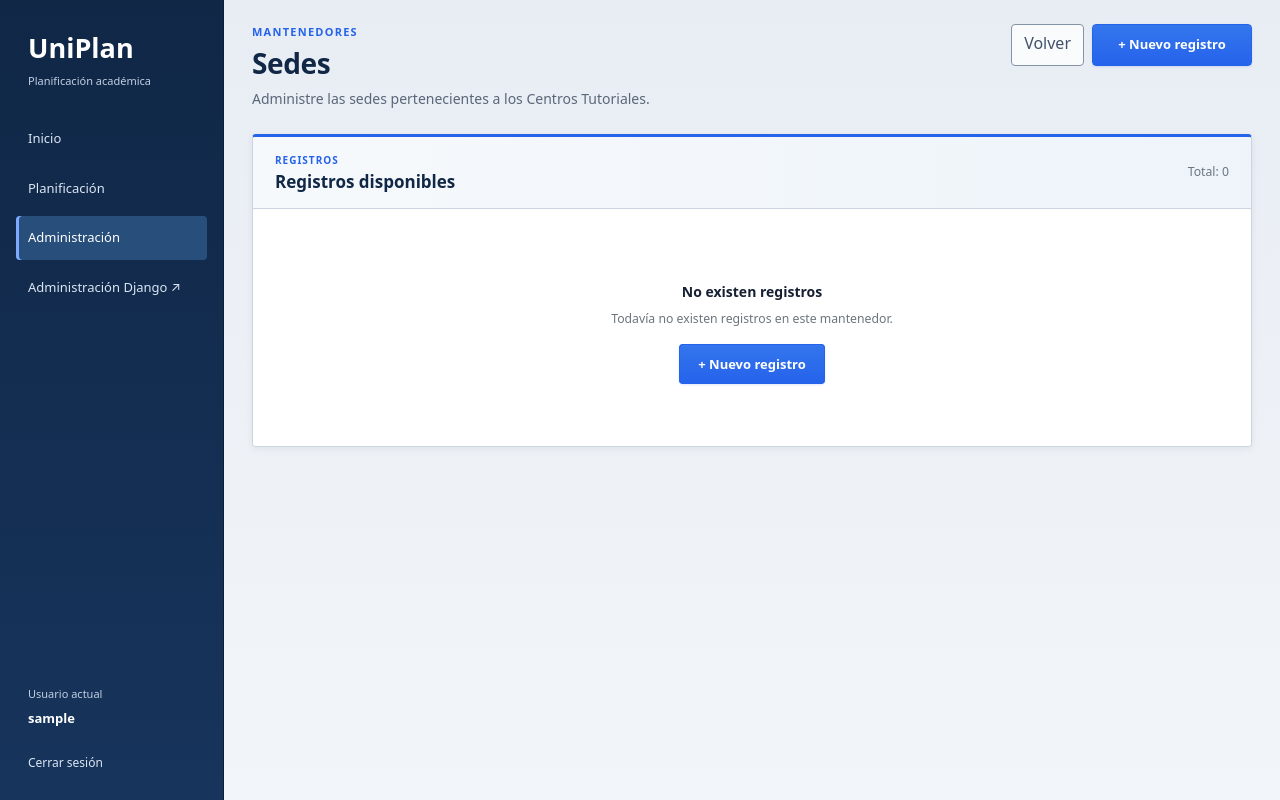
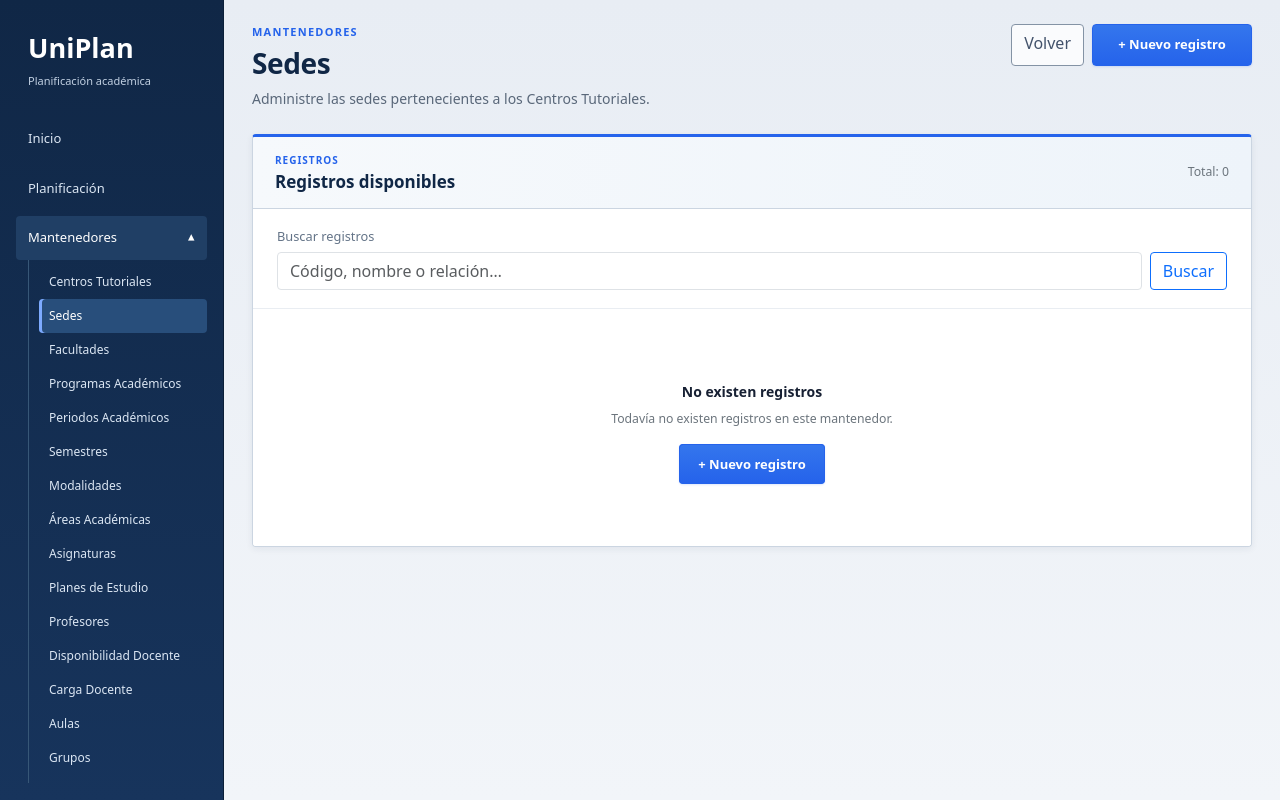
Before and after one commit to maxguzmanh/proyecto-apt-planificacion-horarios, a Django app: page /mantenedores/sedes/ in a window 1280 px wide. Run offline with Django 5.2, Linux system fonts and the light colour scheme; the visitor is signed in with stand-in values (Sample User, id 1); data that the repository does not hold is empty.

Commit message:
Integra mantenedores en la interfaz administrativa

```diff
--- /dev/null
+++ b/04_Codigo_Fuente/capstone_horarios/academico/context_processors.py
@@ -0,0 +1,14 @@
+"""Navegación por permisos usando el catálogo CRUD existente."""
+
+def menu_mantenedores(request):
+    from .views import MANTENEDORES
+    orden=["centros","sedes","facultades","programas","periodos","semestres","modalidades","areas","asignaturas","planes","profesores","disponibilidades","cargas_docentes","aulas","grupos"]
+    actual=getattr(getattr(request,"resolver_match",None),"url_name",None)
+    opciones=[]
+    if request.user.is_authenticated:
+        for clave in orden:
+            c=MANTENEDORES[clave];meta=c["modelo"]._meta
+            if request.user.has_perm(f"{meta.app_label}.view_{meta.model_name}"):
+                nombre={"disponibilidades":"Disponibilidad Docente","cargas_docentes":"Carga Docente"}.get(clave,c["titulo"])
+                opciones.append({"nombre":nombre,"ruta":c["listado_url"],"activa":actual in [c[k] for k in ("listado_url","crear_url","editar_url","eliminar_url")]})
+    return {"menu_mantenedores":opciones,"mantenedores_abierto":actual=="mantenedores" or any(o["activa"] for o in opciones)}
--- a/04_Codigo_Fuente/capstone_horarios/academico/forms.py
+++ b/04_Codigo_Fuente/capstone_horarios/academico/forms.py
@@ -949,6 +949,11 @@ class GrupoForm(forms.ModelForm):
             .order_by("nombre")
         )
 
+        centro_seleccionado = self.data.get(self.add_prefix("centro_tutorial")) if self.is_bound else centro_actual
+        if centro_seleccionado and str(centro_seleccionado).isdigit():
+            compatibles = ProgramaCentroTutorial.objects.filter(centro_tutorial_id=centro_seleccionado, activo=True).values("programa_id")
+            self.fields["programa"].queryset = self.fields["programa"].queryset.filter(pk__in=compatibles)
+
         self.fields["periodo"].queryset = queryset_activos_con_actual(
             PeriodoAcademico,
             periodo_actual,
--- a/04_Codigo_Fuente/capstone_horarios/academico/templates/academico/mantenedores/lista_generica.html
+++ b/04_Codigo_Fuente/capstone_horarios/academico/templates/academico/mantenedores/lista_generica.html
@@ -73,12 +73,16 @@
 
 
             <div class="text-secondary small">
-                Total: {{ registros|length }}
+                Total: {{ total_registros }}{% if busqueda %} · Resultados: {{ registros|length }}{% endif %}
             </div>
 
         </div>
 
 
+        <form method="GET" class="maintenance-search">
+            <label for="mantenedor-busqueda">Buscar registros</label>
+            <div><input id="mantenedor-busqueda" type="search" name="q" value="{{ busqueda }}" maxlength="200" class="form-control" placeholder="Código, nombre o relación…"><button type="submit" class="btn btn-outline-primary">Buscar</button>{% if busqueda %}<a href="{% url listado_url %}" class="btn btn-outline-secondary">Limpiar</a>{% endif %}</div>
+        </form>
         {% if registros %}
 
             <div class="table-responsive">
@@ -227,12 +231,11 @@
                 <div class="text-center py-5">
 
                     <div class="fw-semibold mb-2">
-                        No existen registros
+                        {% if busqueda %}No se encontraron registros{% else %}No existen registros{% endif %}
                     </div>
 
                     <div class="text-secondary small mb-4">
-                        Todavía no existen registros
-                        en este mantenedor.
+                        {% if busqueda %}Pruebe otro término de búsqueda.{% else %}Todavía no existen registros en este mantenedor.{% endif %}
                     </div>
 
 
--- a/04_Codigo_Fuente/capstone_horarios/academico/views.py
+++ b/04_Codigo_Fuente/capstone_horarios/academico/views.py
@@ -7,6 +7,7 @@ from django.contrib.auth.decorators import (
 )
 from django.db import IntegrityError
 from django.db.models.deletion import ProtectedError
+from django.db.models import Q, CharField, TextField, ForeignKey
 from django.shortcuts import (
     get_object_or_404,
     redirect,
@@ -678,6 +679,24 @@ def listado_generico(
     config = MANTENEDORES[clave]
 
     objetos = config["queryset"]()
+    total_registros = objetos.count()
+    busqueda = request.GET.get("q", "").strip()[:200]
+    if busqueda:
+        modelo = config["modelo"]
+        campos = []
+        for field in modelo._meta.concrete_fields:
+            if isinstance(field, (CharField, TextField)): campos.append(field.name)
+            elif isinstance(field, ForeignKey):
+                campos.extend(f"{field.name}__{f.name}" for f in field.related_model._meta.concrete_fields if isinstance(f, (CharField, TextField)))
+        for palabra in busqueda.split()[:10]:
+            consulta = Q()
+            for campo in campos: consulta |= Q(**{campo+"__icontains": palabra})
+            # Semestre tiene un número con choices, no un campo nombre.
+            if modelo is Semestre:
+                numeros = [valor for valor, etiqueta in modelo._meta.get_field("numero").choices if palabra.casefold() == str(etiqueta).casefold() or palabra == str(valor)]
+                consulta |= Q(numero__in=numeros)
+            objetos = objetos.filter(consulta) if consulta.children else objetos.none()
+        objetos = objetos.distinct()
 
     registros = []
 
@@ -711,6 +730,8 @@ def listado_generico(
         "descripcion": config["descripcion"],
         "columnas": [columna[0] for columna in config["columnas"]],
         "registros": registros,
+        "total_registros": total_registros, "busqueda": busqueda,
+        "listado_url": config["listado_url"],
         "crear_url": config["crear_url"],
         "editar_url": config["editar_url"],
         "eliminar_url": config["eliminar_url"],
@@ -904,6 +925,10 @@ def eliminar_generico(
 
         try:
 
+            # El FK del plan hacia programa es CASCADE: evitar borrar planes
+            # académicos silenciosamente desde la confirmación genérica.
+            if isinstance(objeto, ProgramaAcademico) and PlanEstudioAsignatura.objects.filter(programa=objeto).exists():
+                raise ProtectedError("El programa tiene planes de estudio asociados.", [objeto])
             objeto.delete()
 
         except (
--- a/04_Codigo_Fuente/capstone_horarios/config/settings.py
+++ b/04_Codigo_Fuente/capstone_horarios/config/settings.py
@@ -69,6 +69,7 @@ TEMPLATES = [
                 "django.template.context_processors.request",
                 "django.contrib.auth.context_processors.auth",
                 "django.contrib.messages.context_processors.messages",
+                "academico.context_processors.menu_mantenedores",
             ],
         },
     },
--- a/04_Codigo_Fuente/capstone_horarios/horarios/static/horarios/css/estilos.css
+++ b/04_Codigo_Fuente/capstone_horarios/horarios/static/horarios/css/estilos.css
@@ -1948,3 +1948,19 @@ a:hover {
 @media(max-width:1100px) { .dashboard-main-grid,.dashboard-lower-grid { grid-template-columns:minmax(0,1.5fr) minmax(0,1fr); } .dashboard-kpi { padding:16px; } }
 @media(max-width:850px) { .dashboard-main-grid,.dashboard-lower-grid,.dashboard-detail-grid { grid-template-columns:1fr; } .dashboard-kpis { grid-template-columns:repeat(2,minmax(0,1fr)); } }
 @media(max-width:500px) { .dashboard-kpis { grid-template-columns:1fr; } .dashboard-header { gap:18px; } .dashboard-period { width:100%; } .dashboard-period-controls .form-select { flex:1; min-width:0; } .dashboard-panel { padding:18px; } .dashboard-offer-list .dashboard-item { flex-direction:column; align-items:start; gap:7px; } .dashboard-offer-list .dashboard-item>a { align-self:start; } }
+
+.sidebar-maintenance summary { display:flex; align-items:center; justify-content:space-between; padding:12px; cursor:pointer; font-size:13px; color:#dbe6f3; list-style:none; border-radius:4px; }
+.sidebar-maintenance summary::-webkit-details-marker { display:none; }
+.sidebar-maintenance summary:hover,.sidebar-maintenance[open]>summary { background:#203f65; color:#fff; }
+.sidebar-maintenance summary:focus-visible { outline:2px solid #b9d3ff; outline-offset:2px; }
+.sidebar-chevron { display:inline-block; transition:transform .15s ease; }
+.sidebar-maintenance[open] .sidebar-chevron { transform:rotate(180deg); }
+.sidebar-maintenance-links { padding:5px 0 8px 10px; border-left:1px solid #375777; margin-left:12px; }
+.sidebar-navigation .sidebar-maintenance-links a { padding:8px 10px; font-size:12px; }
+.sidebar-technical { display:block; color:#c1d0e2; text-decoration:none; font-size:11px; margin:14px 0; }
+.sidebar-technical:hover { color:#fff; }
+.maintenance-search { padding:18px 24px; border-bottom:1px solid #e9edf2; }
+.maintenance-search label { display:block; font-size:.8rem; color:#637387; margin-bottom:6px; }
+.maintenance-search>div { display:flex; gap:8px; flex-wrap:wrap; }
+.maintenance-search input { flex:1; min-width:160px; }
+@media(max-width:767px) { .sidebar-maintenance { grid-column:1/-1; } }
--- a/04_Codigo_Fuente/capstone_horarios/horarios/templates/horarios/base.html
+++ b/04_Codigo_Fuente/capstone_horarios/horarios/templates/horarios/base.html
@@ -50,15 +50,20 @@
         <nav class="sidebar-navigation" aria-label="Navegación">
             <a href="{% url 'inicio' %}" {% if request.resolver_match.url_name == 'inicio' %}class="is-active" aria-current="page"{% endif %}>Inicio</a>
             <a href="{% url 'planificacion' %}" {% if request.resolver_match.url_name == 'planificacion' %}class="is-active" aria-current="page"{% endif %}>Planificación</a>
-            <a href="{% url 'mantenedores' %}" {% if request.resolver_match.app_name == 'academico' or '/mantenedores/' in request.path %}class="is-active" aria-current="page"{% endif %}>Administración</a>
-            {% if request.user.is_staff %}
-                <a href="{% url 'admin:index' %}" target="_blank" rel="noopener noreferrer">Administración Django ↗</a>
+            {% if menu_mantenedores %}
+            <details id="sidebar-mantenedores" class="sidebar-maintenance" {% if mantenedores_abierto %}open{% endif %}>
+                <summary>Mantenedores <span class="sidebar-chevron" aria-hidden="true">▾</span></summary>
+                <nav class="sidebar-maintenance-links" aria-label="Mantenedores">
+                    {% for opcion in menu_mantenedores %}<a href="{% url opcion.ruta %}" {% if opcion.activa %}class="is-active" aria-current="page"{% endif %}>{{ opcion.nombre }}</a>{% endfor %}
+                </nav>
+            </details>
             {% endif %}
         </nav>
         {% if request.user.is_authenticated %}
         <div class="sidebar-account">
             <span class="sidebar-account-label">Usuario actual</span>
             <strong>{{ request.user.username }}</strong>
+            {% if request.user.is_superuser %}<a class="sidebar-technical" href="{% url 'admin:index' %}" target="_blank" rel="noopener noreferrer">Administración técnica ↗</a>{% endif %}
             <form method="POST" action="{% url 'logout' %}">
                 {% csrf_token %}
                 <button type="submit" class="sidebar-logout">Cerrar sesión</button>
```
Also changed, not shown: 04_Codigo_Fuente/capstone_horarios/academico/test_mantenedores.py (added, +116 -0 lines).
